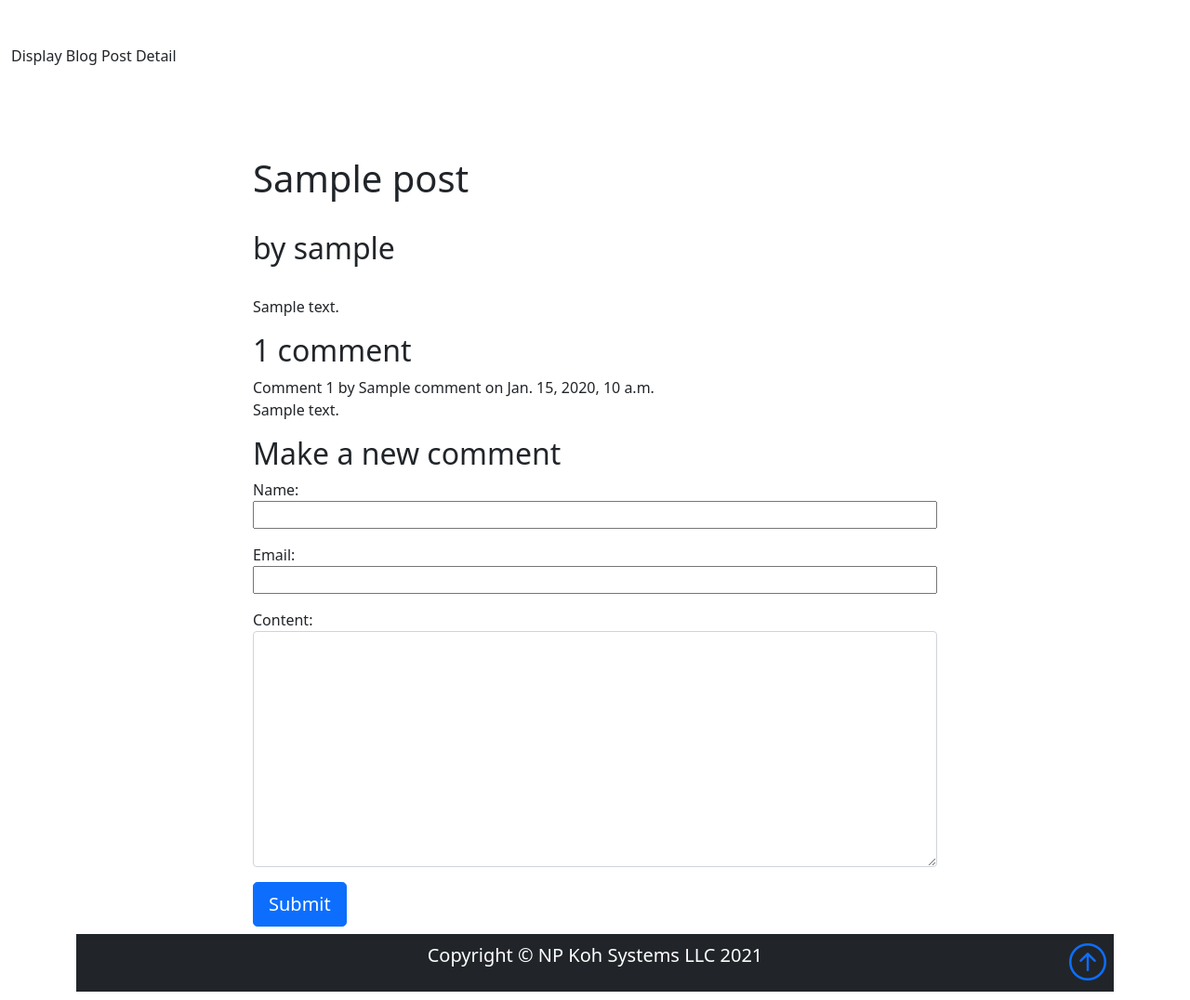
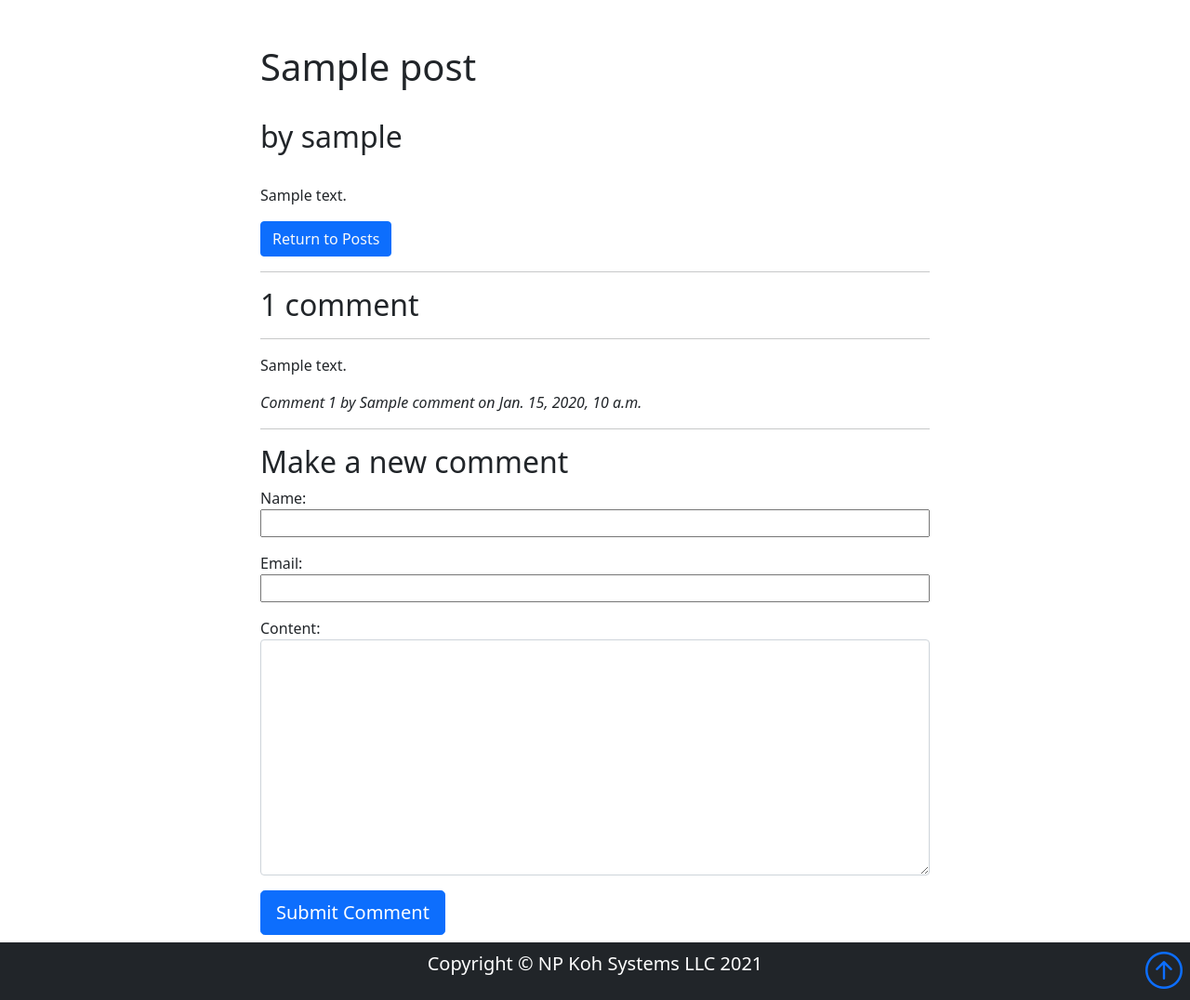
Before and after one commit to NgiapPuoyKoh/django-blogchat-tech, a Django app: a page that uses blog/templates/blog/post_detail.html in a window 1280 px wide. Shown: the part 72-1148 px from the top of the page at 93% size. Run offline with Django 3.2, Linux system fonts and the light colour scheme; tables that the repository leaves empty hold one stand-in row (values such as "Sample post"); some libraries are stand-ins or nearby versions.

Commit message:
Edit post_detail.html style page and add return to posts butoon

```diff
--- a/blog/templates/blog/post_detail.html
+++ b/blog/templates/blog/post_detail.html
@@ -11,7 +11,7 @@
 
 {% block content %}
 <div class="overlay"></div>
-<head>
+{% comment %} <head>
 <div class="container-fluid">
     <div class="row">
         <div class="col-12 col-md-6 col-lg-4">
@@ -21,8 +21,9 @@
         </div>
     </div>
 </div>
-</head>
+</head> {% endcomment %}
 
+<main class="container">
 <body>
 <div class="container">
     <div class="row justify-content-md-center pt-5">
@@ -36,17 +37,25 @@
             <p>{{post.content|safe}}</p>
         </div>
 
+        <button type="button" class="btn btn-primary">
+            <a class="text-decoration-none text-light" href="{% url 'posts' %}">Return to Posts</a>
+        </button>
+
+        <hr>
+
         <div class="colmd-12">
             <!-- Existing Comments -->
             {% with comments.count as total_comments %}
             <h2>
                 {{ total_comments }} comment{{ total_comments|pluralize }}
             </h2>
+            <hr>
             {% endwith %}
             {% for comment in comments %}
-                Comment {{ forloop.counter }} by {{comment.name}}
-                on {{ comment.publish }}
                 {{ comment.content|linebreaks }}
+                <div class="fw-light fst-italic">Comment {{ forloop.counter }} by {{comment.name}}
+                on {{ comment.publish }} </div>
+                <hr>
             {% empty %}
                 <p>There are no comments for this post.</p>
             {% endfor %}
@@ -58,7 +67,7 @@
             <form id ="commentForm" method="post">
                 {{ comment_form.as_p }}
                 {% csrf_token %}
-                <button type="submit" class="btn btn-primary btn-lg btn-block">Submit</button>
+                <button type="submit" class="btn btn-primary btn-lg btn-block">Submit Comment</button>
             </form>
             <!-- Comment form -->
 
@@ -69,6 +78,11 @@
 </div>
 
 </body>
+</main>
+{% endblock %}
+
+{% block postloadjs %}
+{{ block.super }}
 <script>
     function newFunction() {
     document.getElementById("commentForm").reset();
```
